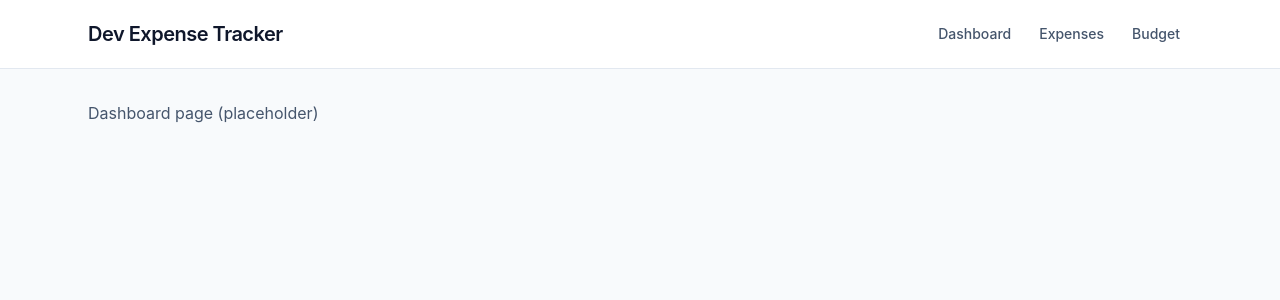
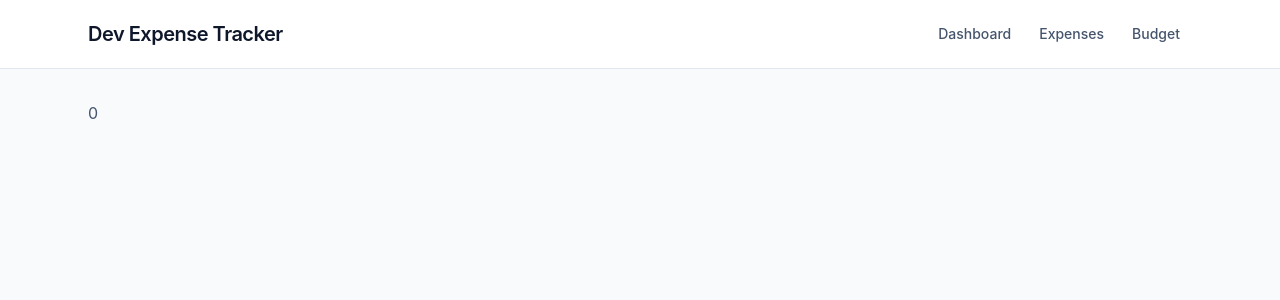
Before and after one commit to Reiyirak/dev-expense-tracker, an Angular app in the folder tracker-front/: page /dashboard in a window 1280 px wide. Shown: the top 300 px of the page. Built offline with nearby package versions, Linux system fonts and the light colour scheme.

Commit message:
chore: Finished lesson 2.3 dependency injection

```diff
--- a/tracker-front/src/app/dashboard/dashboard-page.component.ts
+++ b/tracker-front/src/app/dashboard/dashboard-page.component.ts
@@ -1,8 +1,11 @@
+import { Component, inject } from '@angular/core';
 
-import { Component } from "@angular/core";
+import { ExpenseStore } from '../shared/expense.store';
 
 @Component({
   selector: 'app-dashboard-page',
-  template: `<p class="text-slate-600">Dashboard page (placeholder)</p>`,
+  template: `<p class="text-slate-600">{{ store.monthlyTotal() }}</p>`,
 })
-export class DashboardPageComponent { }
+export class DashboardPageComponent {
+  protected store = inject(ExpenseStore);
+}
--- a/tracker-front/src/app/shared/expense.store.ts
+++ b/tracker-front/src/app/shared/expense.store.ts
@@ -1,13 +1,14 @@
-import { computed, signal } from "@angular/core";
+import { computed, signal, Service } from '@angular/core';
 
-import { Expense, Budget, Category, AllowanceLevel } from "./types";
+import { Expense, Budget, Category, AllowanceLevel } from './types';
 
+@Service()
 export class ExpenseStore {
-  readonly expenses = signal<Expense[]>([])
+  readonly expenses = signal<Expense[]>([]);
   readonly budget = signal<Budget>({
     monthlyTotal: 200,
     alertThreshold: 0.8
-  })
+  });
 
   readonly monthlyTotal = computed(() => {
     // let total = 0;
@@ -24,7 +25,7 @@ export class ExpenseStore {
     return this.expenses()
       .filter((e) => e.date.startsWith(ym))
       .reduce((sum, e) => sum + e.amount, 0);
-  })
+  });
 
   readonly byCategory = computed<Record<Category, number>>(() => {
     const totals: Record<Category, number> = {
@@ -46,5 +47,5 @@ export class ExpenseStore {
     if (spent > b.monthlyTotal) return 'over';
     if (spent >= b.monthlyTotal * b.alertThreshold) return 'warn';
     return 'ok';
-  })
+  });
 }
```
Also changed, not shown: 2 other files (tests, documents, lock files or other folders).
